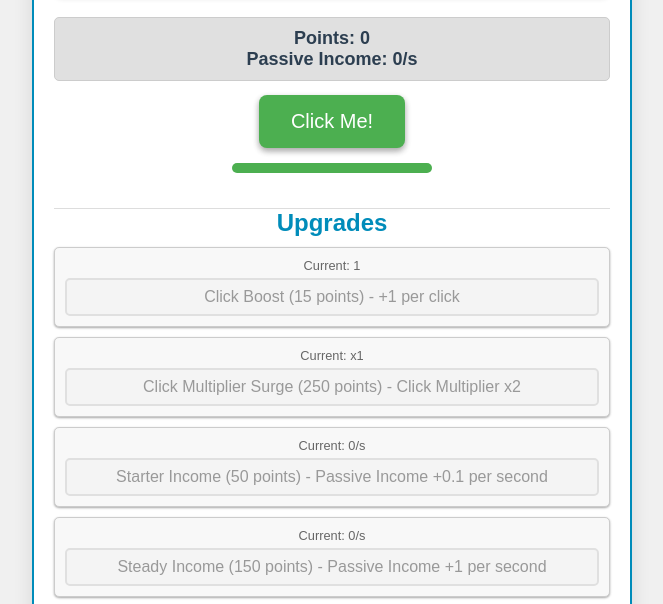
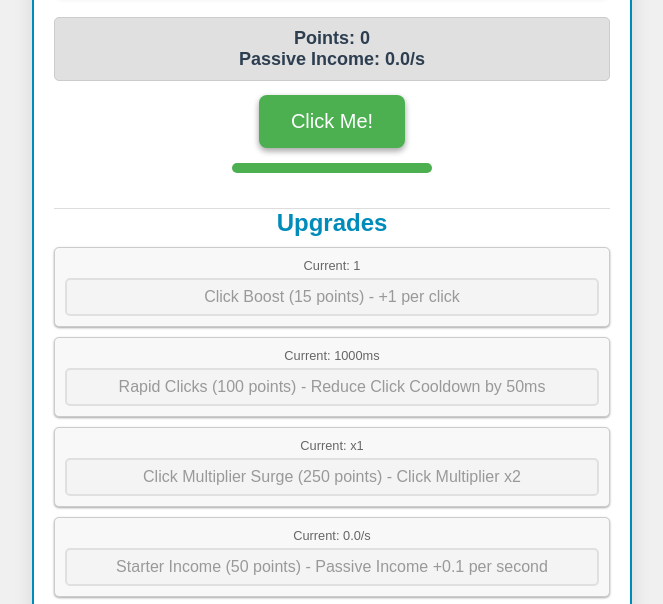
Before and after one commit to As4rN1ckel/UICGWeb, a plain HTML site: page index.html in a window 1280 px wide. Shown: the part 122-726 px from the top of the page, without its empty margins (308-971 px from the left). Drawn offline with Linux system fonts and the light colour scheme.

Commit message:
Rapid Clicks and Small Passive Income

```diff
--- a/game.js
+++ b/game.js
@@ -9,6 +9,7 @@ document.addEventListener("DOMContentLoaded", () => {
   const upgrade3 = document.getElementById("upgrade3");
   const upgrade4 = document.getElementById("upgrade4");
   const upgrade5 = document.getElementById("upgrade5");
+  const upgrade6 = document.getElementById("upgrade6");
   const totalClicksDisplay = document.getElementById("totalClicks");
   const totalPointsGeneratedDisplay = document.getElementById(
     "totalPointsGenerated"
@@ -28,7 +29,7 @@ document.addEventListener("DOMContentLoaded", () => {
   let clickMultiplier = 1;
   let passiveIncomeMultiplier = 1;
   let isClickingAllowed = true;
-  const clickCooldown = 500;
+  let clickCooldown = 1000;
 
   const UPGRADE_EXPONENTIALS = {
     upgrade1: 1.2,
@@ -36,6 +37,7 @@ document.addEventListener("DOMContentLoaded", () => {
     upgrade3: 1.35,
     upgrade4: 2.0,
     upgrade5: 1.25,
+    upgrade6: 1.5,
   };
 
   // Define base upgrade costs in a centralized object
@@ -45,6 +47,7 @@ document.addEventListener("DOMContentLoaded", () => {
     upgrade3: 150,
     upgrade4: 400,
     upgrade5: 50,
+    upgrade6: 100,
   };
 
   // Define upgrade names in a centralized object
@@ -54,6 +57,7 @@ document.addEventListener("DOMContentLoaded", () => {
     upgrade3: "Steady Income",
     upgrade4: "Idle Power",
     upgrade5: "Starter Income",
+    upgrade6: "Rapid Clicks",
   };
 
   // Initialize upgrade costs with base prices and purchase counts
@@ -63,6 +67,7 @@ document.addEventListener("DOMContentLoaded", () => {
     upgrade3: { base: UPGRADE_BASE_COSTS.upgrade3, count: 0 },
     upgrade4: { base: UPGRADE_BASE_COSTS.upgrade4, count: 0 },
     upgrade5: { base: UPGRADE_BASE_COSTS.upgrade5, count: 0 },
+    upgrade6: { base: UPGRADE_BASE_COSTS.upgrade6, count: 0 },
   };
 
   // Function to calculate new price for an upgrade
@@ -95,14 +100,17 @@ document.addEventListener("DOMContentLoaded", () => {
       totalClicks,
       clickMultiplier,
       passiveIncomeMultiplier,
+      clickCooldown,
       upgradeCosts,
       upgrade1Disabled: upgrade1.disabled,
       upgrade2Disabled: upgrade2.disabled,
       upgrade3Disabled: upgrade3.disabled,
       upgrade4Disabled: upgrade4.disabled,
       upgrade5Disabled: upgrade5.disabled,
+      upgrade6Disabled: upgrade6.disabled,
     };
     localStorage.setItem("gameSave", JSON.stringify(saveData));
+    console.log('Saved data:', saveData);
     alert("Game saved!");
   }
 
@@ -118,12 +126,14 @@ document.addEventListener("DOMContentLoaded", () => {
       totalClicks = saveData.totalClicks;
       clickMultiplier = saveData.clickMultiplier || 1;
       passiveIncomeMultiplier = saveData.passiveIncomeMultiplier || 1;
+      clickCooldown = saveData.clickCooldown || 1000;
       upgradeCosts = saveData.upgradeCosts || {
         upgrade1: { base: UPGRADE_BASE_COSTS.upgrade1, count: 0 },
         upgrade2: { base: UPGRADE_BASE_COSTS.upgrade2, count: 0 },
         upgrade3: { base: UPGRADE_BASE_COSTS.upgrade3, count: 0 },
         upgrade4: { base: UPGRADE_BASE_COSTS.upgrade4, count: 0 },
         upgrade5: { base: UPGRADE_BASE_COSTS.upgrade5, count: 0 },
+        upgrade6: { base: UPGRADE_BASE_COSTS.upgrade6, count: 0 },
       };
       for (let id in upgradeCosts) {
         updateUpgradeCostDisplay(id);
@@ -133,12 +143,13 @@ document.addEventListener("DOMContentLoaded", () => {
       upgrade3.disabled = saveData.upgrade3Disabled;
       upgrade4.disabled = saveData.upgrade4Disabled;
       upgrade5.disabled = saveData.upgrade5Disabled || true;
+      upgrade6.disabled = saveData.upgrade6Disabled || true;
       updateStats();
-
       progressBar.style.transition = "none";
       progressBar.style.width = "100%";
       alert("Game loaded!");
     } else {
+      clickCooldown = 1000;
       progressBar.style.transition = "none";
       progressBar.style.width = "100%";
       alert("No saved game found!");
@@ -157,21 +168,21 @@ document.addEventListener("DOMContentLoaded", () => {
       totalClicks = 0;
       clickMultiplier = 1;
       passiveIncomeMultiplier = 1;
+      clickCooldown = 1000;
       upgradeCosts = {
         upgrade1: { base: UPGRADE_BASE_COSTS.upgrade1, count: 0 },
         upgrade2: { base: UPGRADE_BASE_COSTS.upgrade2, count: 0 },
         upgrade3: { base: UPGRADE_BASE_COSTS.upgrade3, count: 0 },
         upgrade4: { base: UPGRADE_BASE_COSTS.upgrade4, count: 0 },
         upgrade5: { base: UPGRADE_BASE_COSTS.upgrade5, count: 0 },
+        upgrade6: { base: UPGRADE_BASE_COSTS.upgrade6, count: 0 },
       };
       for (let id in upgradeCosts) {
         updateUpgradeCostDisplay(id);
       }
-      upgrade1.disabled = true;
-      upgrade2.disabled = true;
-      upgrade3.disabled = true;
-      upgrade4.disabled = true;
-      upgrade5.disabled = true;
+      [upgrade1, upgrade2, upgrade3, upgrade4, upgrade5, upgrade6].forEach(
+        (btn) => (btn.disabled = true)
+      );
       updateStats();
       alert("Game reset!");
     }
@@ -295,62 +306,45 @@ document.addEventListener("DOMContentLoaded", () => {
     }
   });
 
+  upgrade6.addEventListener("click", () => {
+    const cost = calculatePrice(
+      upgradeCosts.upgrade6.base,
+      upgradeCosts.upgrade6.count,
+      "upgrade6"
+    );
+    if (points >= cost) {
+      points -= cost;
+      if (clickCooldown > 200) {
+        clickCooldown -= 100;
+      }
+      upgradeCosts.upgrade6.count++;
+      updateUpgradeCostDisplay("upgrade6");
+      updateStats();
+    }
+  });
+
   function updateStats() {
     window.points = points;
     pointsDisplay.textContent = points;
-    const totalPassiveIncome =
-      (smallPassiveIncome + passiveIncome) * passiveIncomeMultiplier;
-    passiveIncomeDisplay.textContent = totalPassiveIncome;
+    const totalPassiveIncome = (smallPassiveIncome + passiveIncome) * passiveIncomeMultiplier;
+    passiveIncomeDisplay.textContent = totalPassiveIncome.toFixed(1);
     totalClicksDisplay.textContent = totalClicks;
     totalPointsGeneratedDisplay.textContent = totalPoints;
 
-    document.getElementById("clickValue").textContent =
-      "Current: " + clickValue;
-    document.getElementById("clickMultiplier").textContent =
-      "Current: x" + clickMultiplier;
-    document.getElementById("passiveIncomeValue").textContent =
-      "Current: " + passiveIncome + "/s";
-    document.getElementById("passiveIncomeValueSmall").textContent =
-      "Current: " + smallPassiveIncome + "/s";
-    document.getElementById("passiveIncomeMultiplier").textContent =
-      "Current: x" + passiveIncomeMultiplier;
+    document.getElementById("clickValue").textContent = "Current: " + clickValue;
+    document.getElementById("clickMultiplier").textContent = "Current: x" + clickMultiplier;
+    document.getElementById("passiveIncomeValue").textContent = "Current: " + passiveIncome + "/s";
+    document.getElementById("passiveIncomeValueSmall").textContent = "Current: " + smallPassiveIncome.toFixed(1) + "/s";
+    document.getElementById("passiveIncomeMultiplier").textContent = "Current: x" + passiveIncomeMultiplier;
+    document.getElementById("clickCooldownValue").textContent = "Current: " + clickCooldown + "ms";
 
-    // Update upgrade buttons based on affordability
-    upgrade1.disabled =
-      points <
-      calculatePrice(
-        upgradeCosts.upgrade1.base,
-        upgradeCosts.upgrade1.count,
-        "upgrade1"
-      );
-    upgrade2.disabled =
-      points <
-      calculatePrice(
-        upgradeCosts.upgrade2.base,
-        upgradeCosts.upgrade2.count,
-        "upgrade2"
-      );
-    upgrade3.disabled =
-      points <
-      calculatePrice(
-        upgradeCosts.upgrade3.base,
-        upgradeCosts.upgrade3.count,
-        "upgrade3"
-      );
-    upgrade4.disabled =
-      points <
-      calculatePrice(
-        upgradeCosts.upgrade4.base,
-        upgradeCosts.upgrade4.count,
-        "upgrade4"
-      );
-    upgrade5.disabled =
-      points <
-      calculatePrice(
-        upgradeCosts.upgrade5.base,
-        upgradeCosts.upgrade5.count,
-        "upgrade5"
-      );
+    // Update upgrade buttons based on affordability with safeguards
+    upgrade1.disabled = points < (upgradeCosts.upgrade1 ? calculatePrice(upgradeCosts.upgrade1.base, upgradeCosts.upgrade1.count, "upgrade1") : 0);
+    upgrade2.disabled = points < (upgradeCosts.upgrade2 ? calculatePrice(upgradeCosts.upgrade2.base, upgradeCosts.upgrade2.count, "upgrade2") : 0);
+    upgrade3.disabled = points < (upgradeCosts.upgrade3 ? calculatePrice(upgradeCosts.upgrade3.base, upgradeCosts.upgrade3.count, "upgrade3") : 0);
+    upgrade4.disabled = points < (upgradeCosts.upgrade4 ? calculatePrice(upgradeCosts.upgrade4.base, upgradeCosts.upgrade4.count, "upgrade4") : 0);
+    upgrade5.disabled = points < (upgradeCosts.upgrade5 ? calculatePrice(upgradeCosts.upgrade5.base, upgradeCosts.upgrade5.count, "upgrade5") : 0);
+    upgrade6.disabled = points < (upgradeCosts.upgrade6 ? calculatePrice(upgradeCosts.upgrade6.base, upgradeCosts.upgrade6.count, "upgrade6") : 0);
   }
 
   // Passive income every second
@@ -358,7 +352,7 @@ document.addEventListener("DOMContentLoaded", () => {
   setInterval(() => {
     const passiveIncomePerSecond =
       (smallPassiveIncome + passiveIncome) * passiveIncomeMultiplier;
-    passiveIncomeAccumulator += passiveIncomePerSecond;
+    passiveIncomeAccumulator += Math.round(passiveIncomePerSecond * 10) / 10; // Round to 1 decimal place
     if (passiveIncomeAccumulator >= 1) {
       const pointsToAdd = Math.floor(passiveIncomeAccumulator);
       points += pointsToAdd;
--- a/index.html
+++ b/index.html
@@ -31,6 +31,10 @@
       <div class="upgrade-item">
         <p class="upgrade-value" id="clickValue">Current: 1</p>
         <button id="upgrade1" class="upgrade-button" disabled>Click Boost (15 points) - +1 per click</button>
+      </div>
+      <div class="upgrade-item">
+        <p class="upgrade-value" id="clickCooldownValue">Current: 500ms</p>
+        <button id="upgrade6" class="upgrade-button" disabled>Rapid Clicks (100 points) - Reduce Click Cooldown by 50ms</button>
       </div>
       <div class="upgrade-item">
         <p class="upgrade-value" id="clickMultiplier">Current: x1</p>
--- a/leaderboard.js
+++ b/leaderboard.js
@@ -52,6 +52,5 @@ document.addEventListener("DOMContentLoaded", () => {
     refreshLeaderboardButton.addEventListener('click', refreshLeaderboard);
     resetLeaderboardButton.addEventListener('click', resetLeaderboard);
 
-    // Refresh the leaderboard when the page loads
     refreshLeaderboard();
 });
--- a/styles.css
+++ b/styles.css
@@ -251,6 +251,7 @@ header h1 {
   padding: 10px;
   background-color: white;
   font-size: clamp(14px, 3vw, 16px);
+  overflow-y: auto;
 }
 
 /* Responsive Design */
@@ -279,6 +280,31 @@ header h1 {
   }
 }
 
+/* Style the leaderboard list to remove bullets and align content */
+#leaderboardDisplay ul {
+  list-style-type: none; /* Remove bullet points */
+  padding: 0; /* Remove default padding */
+  margin: 0; /* Remove default margin */
+}
+
+#leaderboardDisplay li {
+  text-align: left;
+  padding: 5px 0;
+  border-bottom: 1px solid #eee;
+  display: flex;
+  justify-content: space-between;
+  align-items: center;
+}
+
+#leaderboardDisplay li span {
+  margin-right: 10px;
+}
+
+#leaderboardDisplay li:hover {
+  background-color: #f0f0f0;
+  cursor: default;
+}
+
 @media (min-width: 481px) and (max-width: 768px) {
   .game-container {
     width: 90%;
```
